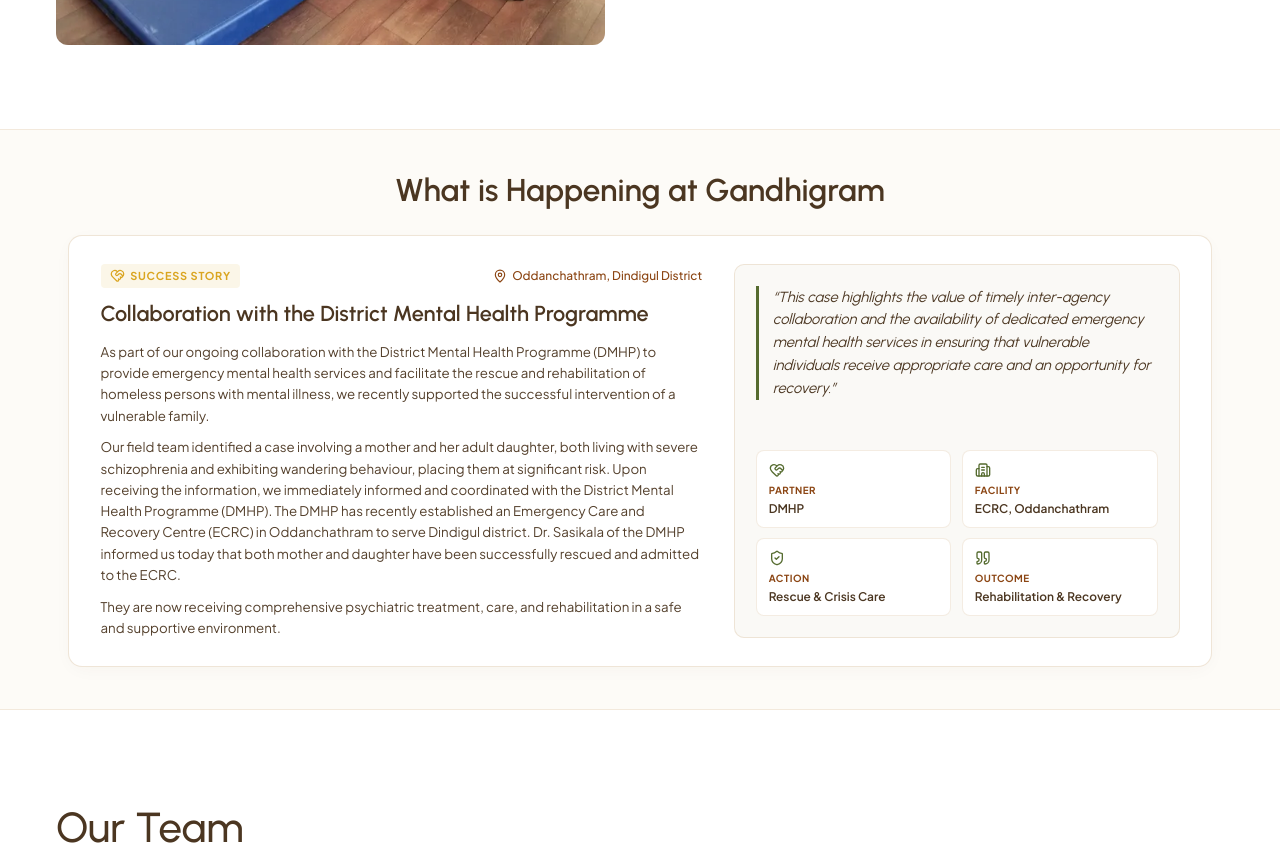
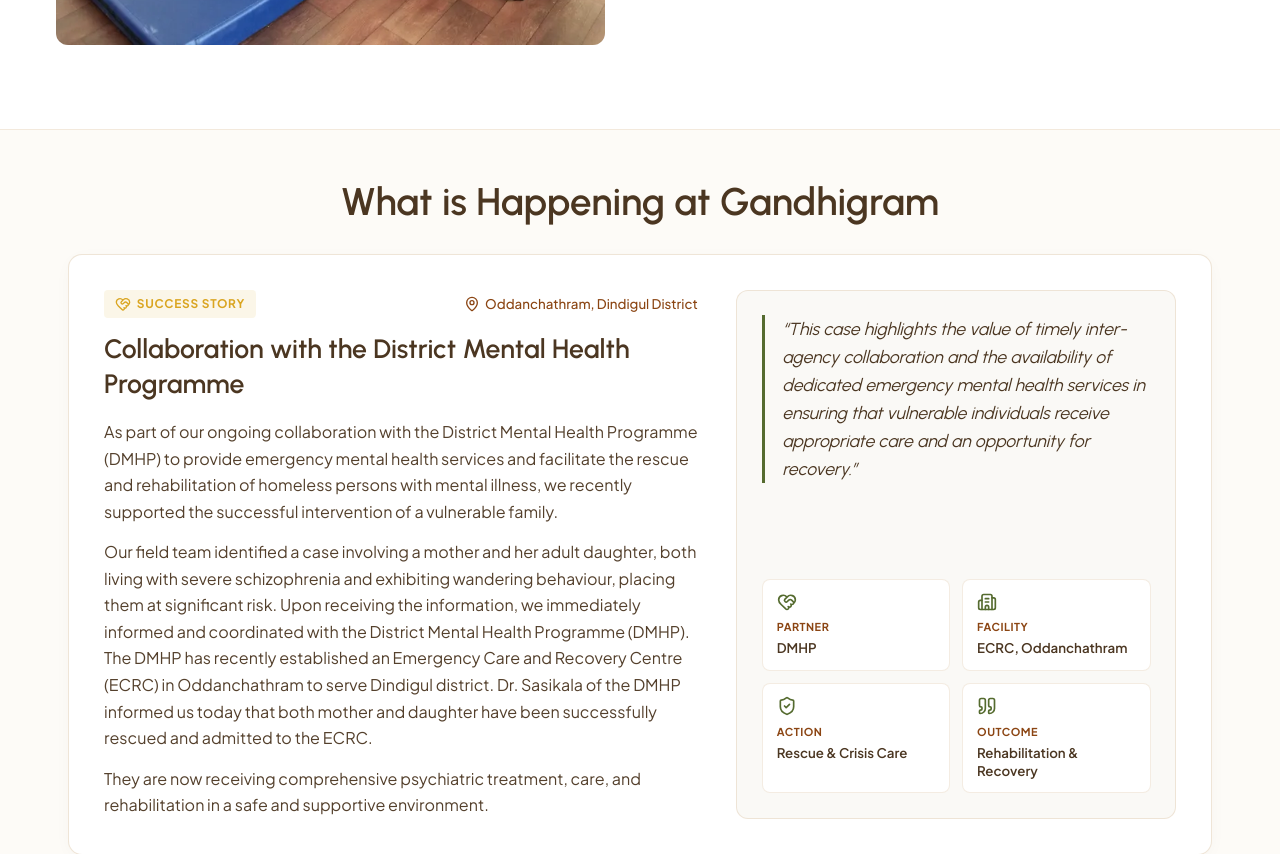
Before and after one commit to rahulkrishna-web/gandhigram, a Next.js app: page / in a window 1280 px wide. Shown: the part 3760-4614 px from the top of the page. Built offline with nearby package versions, Linux system fonts and the light colour scheme.

Commit message:
style: scale up typography in 'What is Happening at Gandhigram' to match site standard

```diff
--- a/src/components/home/WhatIsHappening.module.css
+++ b/src/components/home/WhatIsHappening.module.css
@@ -1,5 +1,5 @@
 .section {
-    padding: 3rem 0;
+    padding: 3.5rem 0;
     background-color: var(--bg-primary);
     border-top: 1px solid rgba(210, 180, 140, 0.25);
     border-bottom: 1px solid rgba(210, 180, 140, 0.25);
@@ -14,12 +14,12 @@
 
 .sectionHeader {
     text-align: center;
-    margin-bottom: 1.75rem;
+    margin-bottom: 2rem;
 }
 
 .sectionTitle {
     font-family: var(--font-serif);
-    font-size: 2.25rem;
+    font-size: 2.75rem;
     color: var(--text-primary);
     margin: 0;
     font-weight: 600;
@@ -30,14 +30,14 @@
     background-color: #ffffff;
     border: 1px solid rgba(210, 180, 140, 0.35);
     border-radius: 14px;
-    padding: 2rem 2.25rem;
+    padding: 2.5rem;
     box-shadow: 0 4px 20px -5px rgba(75, 54, 33, 0.05);
 }
 
 .cardLayout {
     display: grid;
     grid-template-columns: 1.35fr 1fr;
-    gap: 2.25rem;
+    gap: 2.75rem;
     align-items: stretch;
 }
 
@@ -51,53 +51,53 @@
     align-items: center;
     justify-content: space-between;
     gap: 1rem;
-    margin-bottom: 0.75rem;
+    margin-bottom: 1rem;
 }
 
 .badge {
     display: inline-flex;
     align-items: center;
-    gap: 0.4rem;
+    gap: 0.45rem;
     font-family: var(--font-sans);
-    font-size: 0.78rem;
+    font-size: 0.85rem;
     font-weight: 700;
     text-transform: uppercase;
-    letter-spacing: 0.07em;
+    letter-spacing: 0.06em;
     color: var(--accent-gold);
     background-color: rgba(218, 165, 32, 0.1);
-    padding: 0.25rem 0.65rem;
+    padding: 0.35rem 0.75rem;
     border-radius: 4px;
 }
 
 .locationTag {
     display: inline-flex;
     align-items: center;
-    gap: 0.35rem;
+    gap: 0.4rem;
     font-family: var(--font-sans);
-    font-size: 0.85rem;
+    font-size: 0.95rem;
     color: var(--text-secondary);
     font-weight: 500;
 }
 
 .storyTitle {
     font-family: var(--font-serif);
-    font-size: 1.55rem;
+    font-size: 1.9rem;
     color: var(--text-primary);
     line-height: 1.3;
-    margin: 0 0 1rem 0;
+    margin: 0 0 1.25rem 0;
     font-weight: 600;
 }
 
 .paragraphs {
     display: flex;
     flex-direction: column;
-    gap: 0.75rem;
+    gap: 1rem;
 }
 
 .paragraph {
     font-family: var(--font-sans);
-    font-size: 0.95rem;
-    line-height: 1.6;
+    font-size: 1.15rem;
+    line-height: 1.65;
     color: var(--text-primary);
     margin: 0;
     opacity: 0.95;
@@ -106,52 +106,52 @@
 .sidePanel {
     background-color: var(--bg-card);
     border: 1px solid rgba(210, 180, 140, 0.3);
-    border-radius: 10px;
-    padding: 1.5rem;
+    border-radius: 12px;
+    padding: 1.75rem;
     display: flex;
     flex-direction: column;
     justify-content: space-between;
-    gap: 1.25rem;
+    gap: 1.5rem;
 }
 
 .quoteBox {
-    border-left: 3px solid var(--accent-green);
-    padding-left: 1rem;
+    border-left: 3.5px solid var(--accent-green);
+    padding-left: 1.25rem;
 }
 
 .quoteText {
     font-family: var(--font-serif);
-    font-size: 1.05rem;
+    font-size: 1.25rem;
     font-style: italic;
     color: var(--text-primary);
-    line-height: 1.55;
+    line-height: 1.6;
     margin: 0;
 }
 
 .impactGrid {
     display: grid;
     grid-template-columns: repeat(2, 1fr);
-    gap: 0.75rem;
+    gap: 0.85rem;
 }
 
 .impactItem {
     background-color: #ffffff;
     border: 1px solid rgba(210, 180, 140, 0.25);
     border-radius: 8px;
-    padding: 0.75rem 0.85rem;
+    padding: 0.9rem 1rem;
     display: flex;
     flex-direction: column;
-    gap: 0.2rem;
+    gap: 0.25rem;
 }
 
 .impactIcon {
     color: var(--accent-green);
-    margin-bottom: 0.15rem;
+    margin-bottom: 0.2rem;
 }
 
 .impactLabel {
     font-family: var(--font-sans);
-    font-size: 0.7rem;
+    font-size: 0.78rem;
     font-weight: 700;
     text-transform: uppercase;
     letter-spacing: 0.05em;
@@ -160,41 +160,49 @@
 
 .impactValue {
     font-family: var(--font-sans);
-    font-size: 0.85rem;
+    font-size: 0.95rem;
     font-weight: 600;
     color: var(--text-primary);
-    line-height: 1.3;
+    line-height: 1.35;
 }
 
 @media (max-width: 900px) {
     .section {
-        padding: 2.5rem 0;
+        padding: 3rem 0;
     }
 
     .container {
-        padding: 0 1.25rem;
+        padding: 0 1.5rem;
     }
 
     .sectionTitle {
-        font-size: 1.85rem;
+        font-size: 2.25rem;
     }
 
     .card {
-        padding: 1.5rem;
+        padding: 1.75rem 1.5rem;
     }
 
     .cardLayout {
         grid-template-columns: 1fr;
-        gap: 1.5rem;
+        gap: 2rem;
     }
 
     .storyTitle {
-        font-size: 1.35rem;
+        font-size: 1.6rem;
+    }
+
+    .paragraph {
+        font-size: 1.1rem;
+    }
+
+    .quoteText {
+        font-size: 1.15rem;
     }
 
     .metaRow {
         flex-direction: column;
         align-items: flex-start;
-        gap: 0.5rem;
+        gap: 0.6rem;
     }
 }
--- a/src/components/home/WhatIsHappening.tsx
+++ b/src/components/home/WhatIsHappening.tsx
@@ -15,11 +15,11 @@ const WhatIsHappening = () => {
                         <div className={styles.mainContent}>
                             <div className={styles.metaRow}>
                                 <span className={styles.badge}>
-                                    <HeartHandshake size={15} />
+                                    <HeartHandshake size={16} />
                                     Success Story
                                 </span>
                                 <div className={styles.locationTag}>
-                                    <MapPin size={14} />
+                                    <MapPin size={16} />
                                     <span>Oddanchathram, Dindigul District</span>
                                 </div>
                             </div>
@@ -53,25 +53,25 @@ const WhatIsHappening = () => {
 
                             <div className={styles.impactGrid}>
                                 <div className={styles.impactItem}>
-                                    <HeartHandshake size={16} className={styles.impactIcon} />
+                                    <HeartHandshake size={20} className={styles.impactIcon} />
                                     <span className={styles.impactLabel}>Partner</span>
                                     <span className={styles.impactValue}>DMHP</span>
                                 </div>
 
                                 <div className={styles.impactItem}>
-                                    <Building2 size={16} className={styles.impactIcon} />
+                                    <Building2 size={20} className={styles.impactIcon} />
                                     <span className={styles.impactLabel}>Facility</span>
                                     <span className={styles.impactValue}>ECRC, Oddanchathram</span>
                                 </div>
 
                                 <div className={styles.impactItem}>
-                                    <ShieldCheck size={16} className={styles.impactIcon} />
+                                    <ShieldCheck size={20} className={styles.impactIcon} />
                                     <span className={styles.impactLabel}>Action</span>
                                     <span className={styles.impactValue}>Rescue &amp; Crisis Care</span>
                                 </div>
 
                                 <div className={styles.impactItem}>
-                                    <Quote size={16} className={styles.impactIcon} />
+                                    <Quote size={20} className={styles.impactIcon} />
                                     <span className={styles.impactLabel}>Outcome</span>
                                     <span className={styles.impactValue}>Rehabilitation &amp; Recovery</span>
                                 </div>
```
